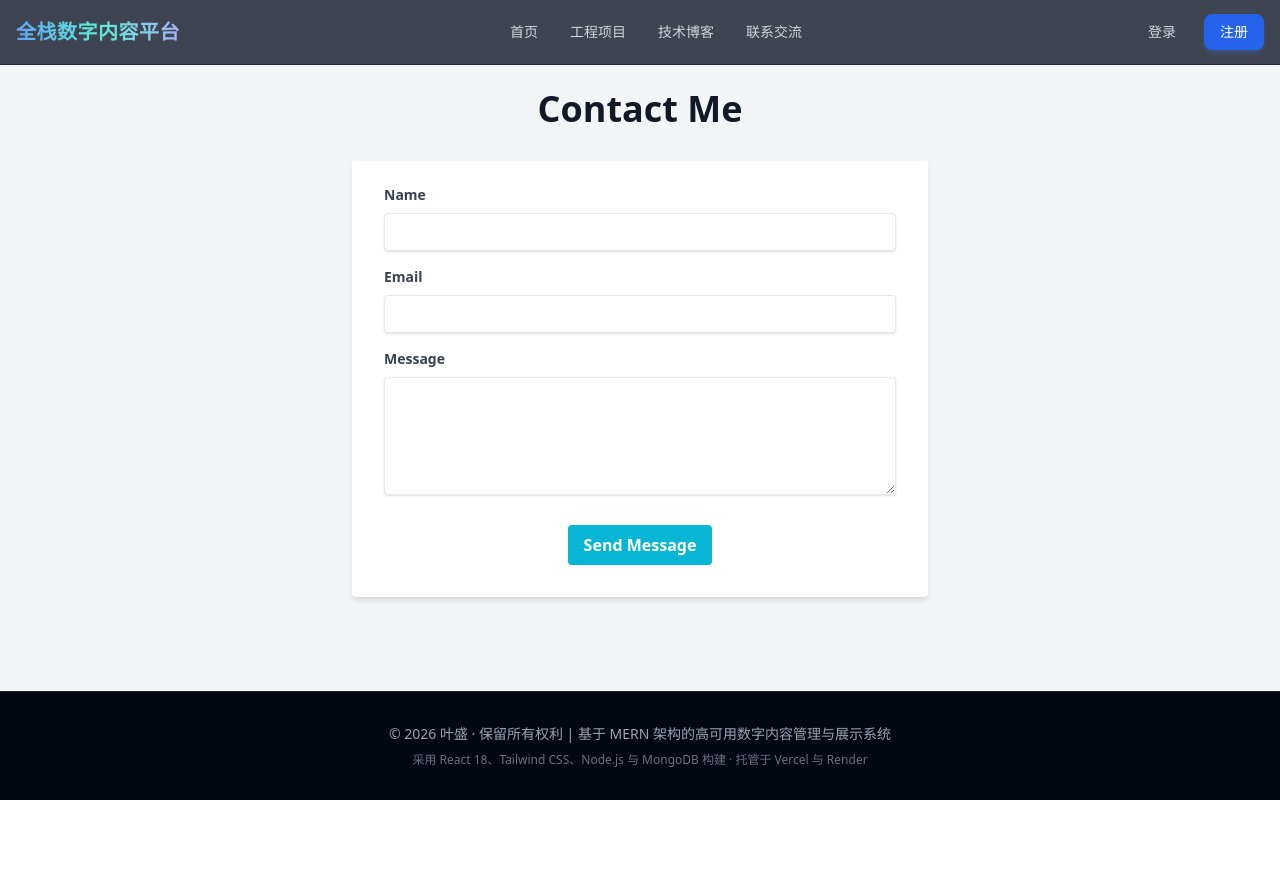
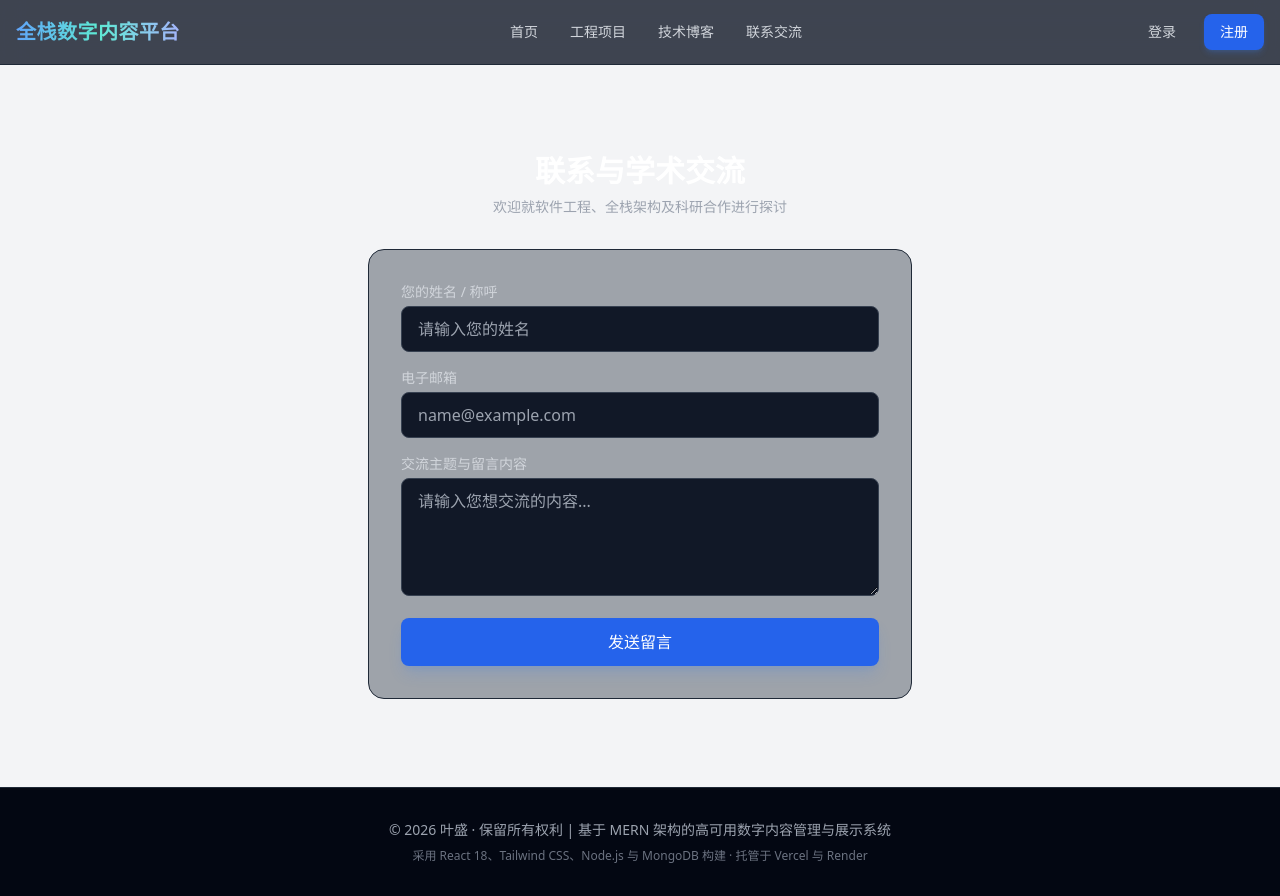
Before and after one commit to yes670/Portfolio, a React (Vite) app: page /contact in a window 1280 px wide. Before the commit the page ends 800 px from the top, so only its background shows below. Built offline with nearby package versions, Linux system fonts and the light colour scheme; a web font is replaced by a local one.

Commit message:
ContactPage.jsx

```diff
--- a/src/pages/ContactPage.jsx
+++ b/src/pages/ContactPage.jsx
@@ -1,52 +1,61 @@
-// src/pages/ContactPage.jsx
 import React, { useState } from 'react';
-import axios from 'axios';
 
 export default function ContactPage() {
-  const [formData, setFormData] = useState({ name: '', email: '', message: '' });
-  const [status, setStatus] = useState({ submitting: false, success: false, error: null });
+  const [submitted, setSubmitted] = useState(false);
 
-  const handleChange = (e) => {
-    setFormData({ ...formData, [e.target.name]: e.target.value });
-  };
-
-  const handleSubmit = async (e) => {
+  const handleSubmit = (e) => {
     e.preventDefault();
-    setStatus({ submitting: true, success: false, error: null });
-    try {
-      await axios.post(`${import.meta.env.VITE_API_URL}/contact`, formData);
-      setStatus({ submitting: false, success: true, error: null });
-      setFormData({ name: '', email: '', message: '' });
-    } catch (err) {
-      setStatus({ submitting: false, success: false, error: 'Failed to send message. Please try again.' });
-      console.error(err);
-    }
+    setSubmitted(true);
   };
 
   return (
-    <div className="max-w-xl mx-auto animate-fade-in">
-      <h1 className="text-4xl font-bold text-center mb-8">Contact Me</h1>
-      <form onSubmit={handleSubmit} className="bg-white dark:bg-gray-800 shadow-md rounded px-8 pt-6 pb-8 mb-4">
-        {status.success && <p className="bg-green-500 text-white text-center p-2 rounded mb-4">Message sent successfully!</p>}
-        {status.error && <p className="bg-red-500 text-white text-center p-2 rounded mb-4">{status.error}</p>}
-        <div className="mb-4">
-          <label className="block text-gray-700 dark:text-gray-300 text-sm font-bold mb-2" htmlFor="name">Name</label>
-          <input type="text" id="name" name="name" value={formData.name} onChange={handleChange} required className="shadow appearance-none border rounded w-full py-2 px-3 text-gray-700 leading-tight focus:outline-none focus:shadow-outline dark:bg-gray-700 dark:border-gray-600 dark:text-white" />
+    <div className="max-w-xl mx-auto py-16 px-4">
+      <div className="text-center mb-8">
+        <h1 className="text-3xl font-extrabold text-white mb-2">联系与学术交流</h1>
+        <p className="text-gray-400 text-sm">欢迎就软件工程、全栈架构及科研合作进行探讨</p>
+      </div>
+
+      {submitted ? (
+        <div className="p-6 rounded-xl bg-green-500/10 border border-green-500/30 text-green-400 text-center">
+          ✓ 感谢您的留言！消息已成功送达。
         </div>
-        <div className="mb-4">
-          <label className="block text-gray-700 dark:text-gray-300 text-sm font-bold mb-2" htmlFor="email">Email</label>
-          <input type="email" id="email" name="email" value={formData.email} onChange={handleChange} required className="shadow appearance-none border rounded w-full py-2 px-3 text-gray-700 leading-tight focus:outline-none focus:shadow-outline dark:bg-gray-700 dark:border-gray-600 dark:text-white" />
-        </div>
-        <div className="mb-6">
-          <label className="block text-gray-700 dark:text-gray-300 text-sm font-bold mb-2" htmlFor="message">Message</label>
-          <textarea id="message" name="message" value={formData.message} onChange={handleChange} required rows="5" className="shadow appearance-none border rounded w-full py-2 px-3 text-gray-700 leading-tight focus:outline-none focus:shadow-outline dark:bg-gray-700 dark:border-gray-600 dark:text-white"></textarea>
-        </div>
-        <div className="flex items-center justify-center">
-          <button type="submit" disabled={status.submitting} className="bg-cyan-500 hover:bg-cyan-600 text-white font-bold py-2 px-4 rounded focus:outline-none focus:shadow-outline disabled:bg-gray-400">
-            {status.submitting ? 'Sending...' : 'Send Message'}
+      ) : (
+        <form onSubmit={handleSubmit} className="space-y-4 bg-gray-800/40 p-8 rounded-2xl border border-gray-800">
+          <div>
+            <label className="block text-sm font-medium text-gray-300 mb-1">您的姓名 / 称呼</label>
+            <input
+              type="text"
+              required
+              className="w-full px-4 py-2.5 rounded-lg bg-gray-900 border border-gray-700 text-white focus:outline-none focus:border-blue-500"
+              placeholder="请输入您的姓名"
+            />
+          </div>
+          <div>
+            <label className="block text-sm font-medium text-gray-300 mb-1">电子邮箱</label>
+            <input
+              type="email"
+              required
+              className="w-full px-4 py-2.5 rounded-lg bg-gray-900 border border-gray-700 text-white focus:outline-none focus:border-blue-500"
+              placeholder="name@example.com"
+            />
+          </div>
+          <div>
+            <label className="block text-sm font-medium text-gray-300 mb-1">交流主题与留言内容</label>
+            <textarea
+              rows="4"
+              required
+              className="w-full px-4 py-2.5 rounded-lg bg-gray-900 border border-gray-700 text-white focus:outline-none focus:border-blue-500"
+              placeholder="请输入您想交流的内容..."
+            ></textarea>
+          </div>
+          <button
+            type="submit"
+            className="w-full py-3 rounded-lg bg-blue-600 hover:bg-blue-500 text-white font-medium shadow-lg shadow-blue-500/20 transition"
+          >
+            发送留言
           </button>
-        </div>
-      </form>
+        </form>
+      )}
     </div>
   );
 }
```
